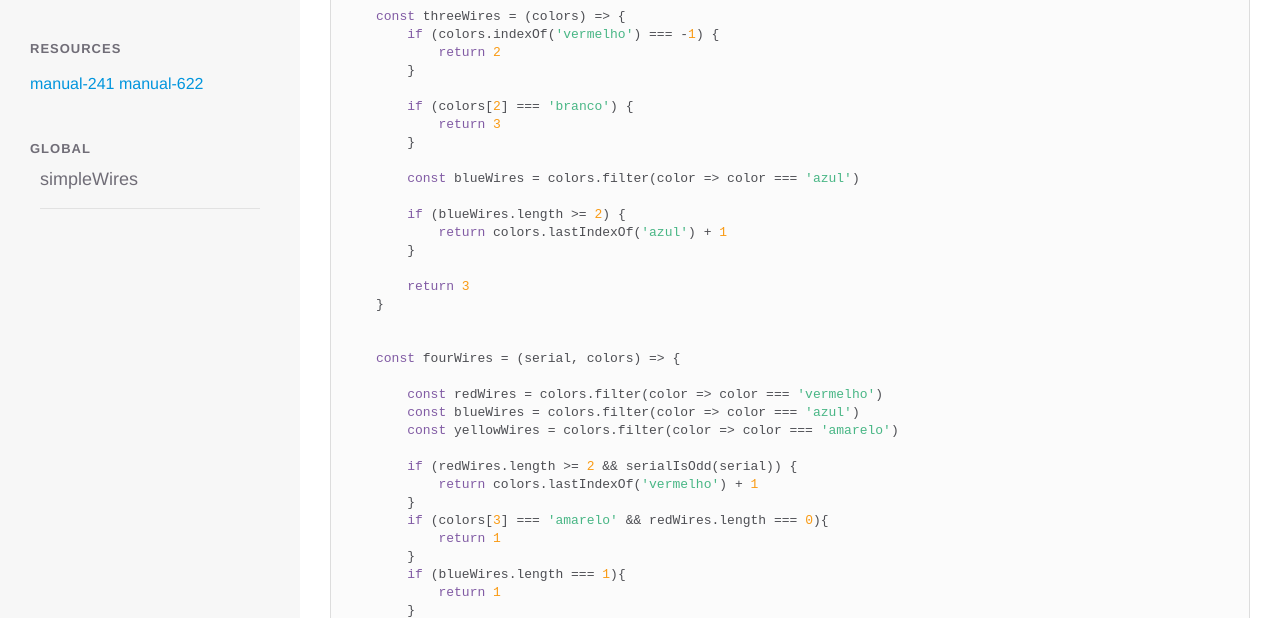
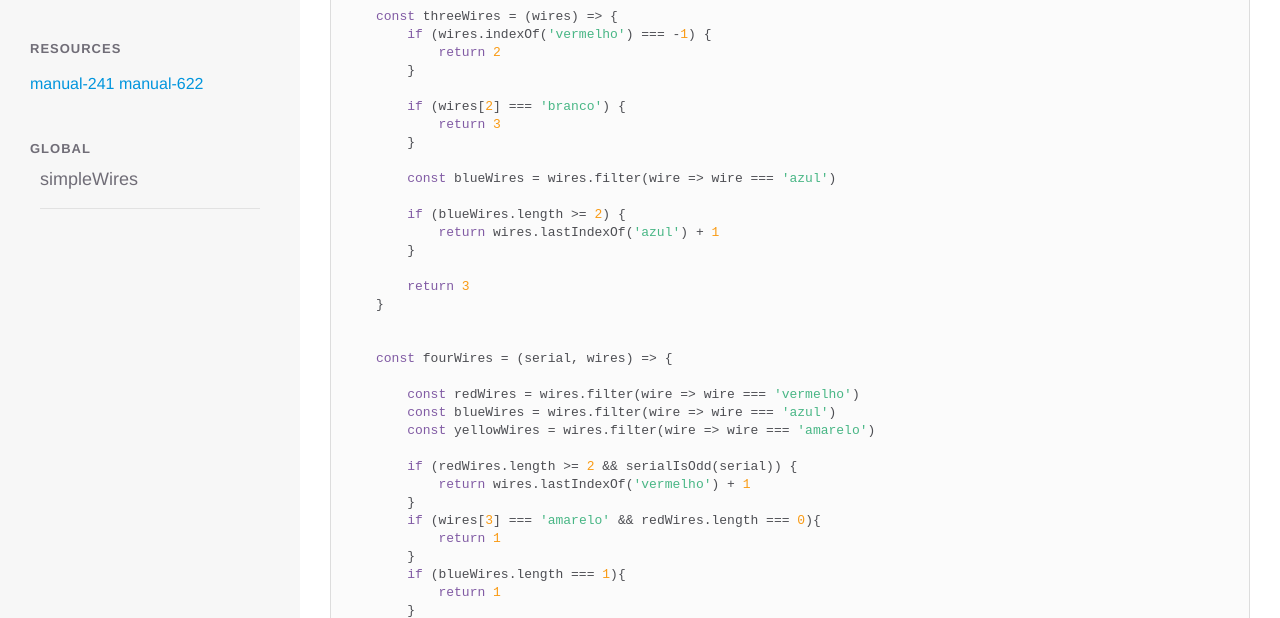
Before and after one commit to dojo-coders/keep-talking-defuser-helper, a plain HTML site: page index.js.html in a window 1280 px wide. Shown: the part 144-762 px from the top of the page. Drawn offline with nearby package versions, Linux system fonts and the light colour scheme; a web font is replaced by a local one.

Commit message:
deploy: 96de4a8827957e19bde65e69932c86dacad0ebbf

```diff
--- a/index.js.html
+++ b/index.js.html
@@ -101,35 +101,35 @@
 
 <section>
   <article>
-    <pre class="prettyprint source linenums"><code>const threeWires = (colors) => {
-    if (colors.indexOf('vermelho') === -1) {
+    <pre class="prettyprint source linenums"><code>const threeWires = (wires) => {
+    if (wires.indexOf('vermelho') === -1) {
         return 2
     }
 
-    if (colors[2] === 'branco') {
+    if (wires[2] === 'branco') {
         return 3
     }
 
-    const blueWires = colors.filter(color => color === 'azul')
+    const blueWires = wires.filter(wire => wire === 'azul')
 
     if (blueWires.length >= 2) {
-        return colors.lastIndexOf('azul') + 1
+        return wires.lastIndexOf('azul') + 1
     }
 
     return 3
 }
 
 
-const fourWires = (serial, colors) => {
+const fourWires = (serial, wires) => {
 
-    const redWires = colors.filter(color => color === 'vermelho')
-    const blueWires = colors.filter(color => color === 'azul')
-    const yellowWires = colors.filter(color => color === 'amarelo')
+    const redWires = wires.filter(wire => wire === 'vermelho')
+    const blueWires = wires.filter(wire => wire === 'azul')
+    const yellowWires = wires.filter(wire => wire === 'amarelo')
 
     if (redWires.length >= 2 &amp;&amp; serialIsOdd(serial)) {
-        return colors.lastIndexOf('vermelho') + 1
+        return wires.lastIndexOf('vermelho') + 1
     }
-    if (colors[3] === 'amarelo' &amp;&amp; redWires.length === 0){
+    if (wires[3] === 'amarelo' &amp;&amp; redWires.length === 0){
         return 1
     }
     if (blueWires.length === 1){
@@ -159,9 +159,9 @@ const serialIsOdd = (serial) => {
 const simpleWires = (serial, ...colors) => {
     switch (colors.length) {
     case 3:
-        return threeWires(colors)
+        return threeWires(wires)
     case 4:
-        return fourWires(serial, colors)
+        return fourWires(serial, wires)
     default:
         return 0
     }
```
Also changed, not shown: index.html (+2 -0 lines).
